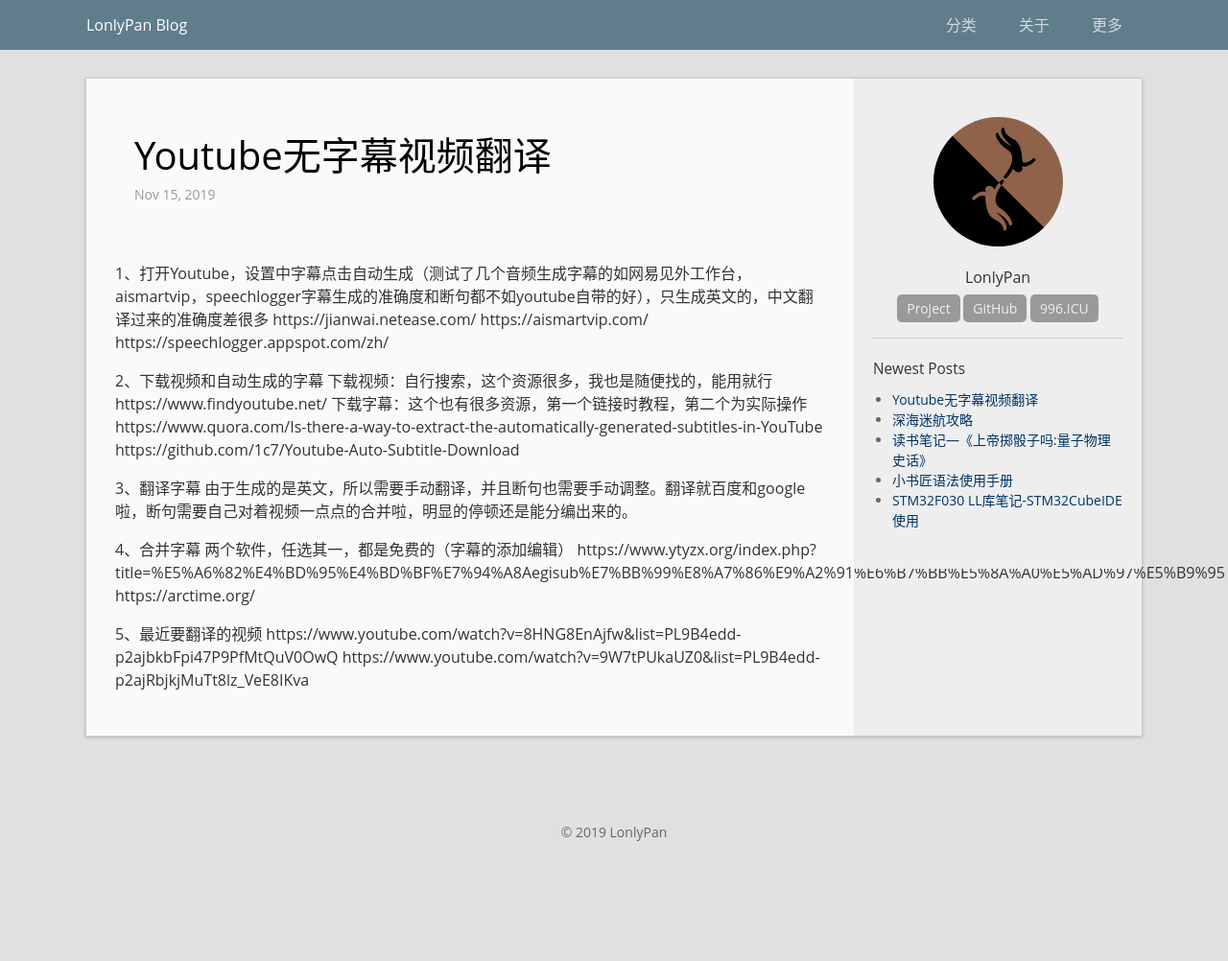
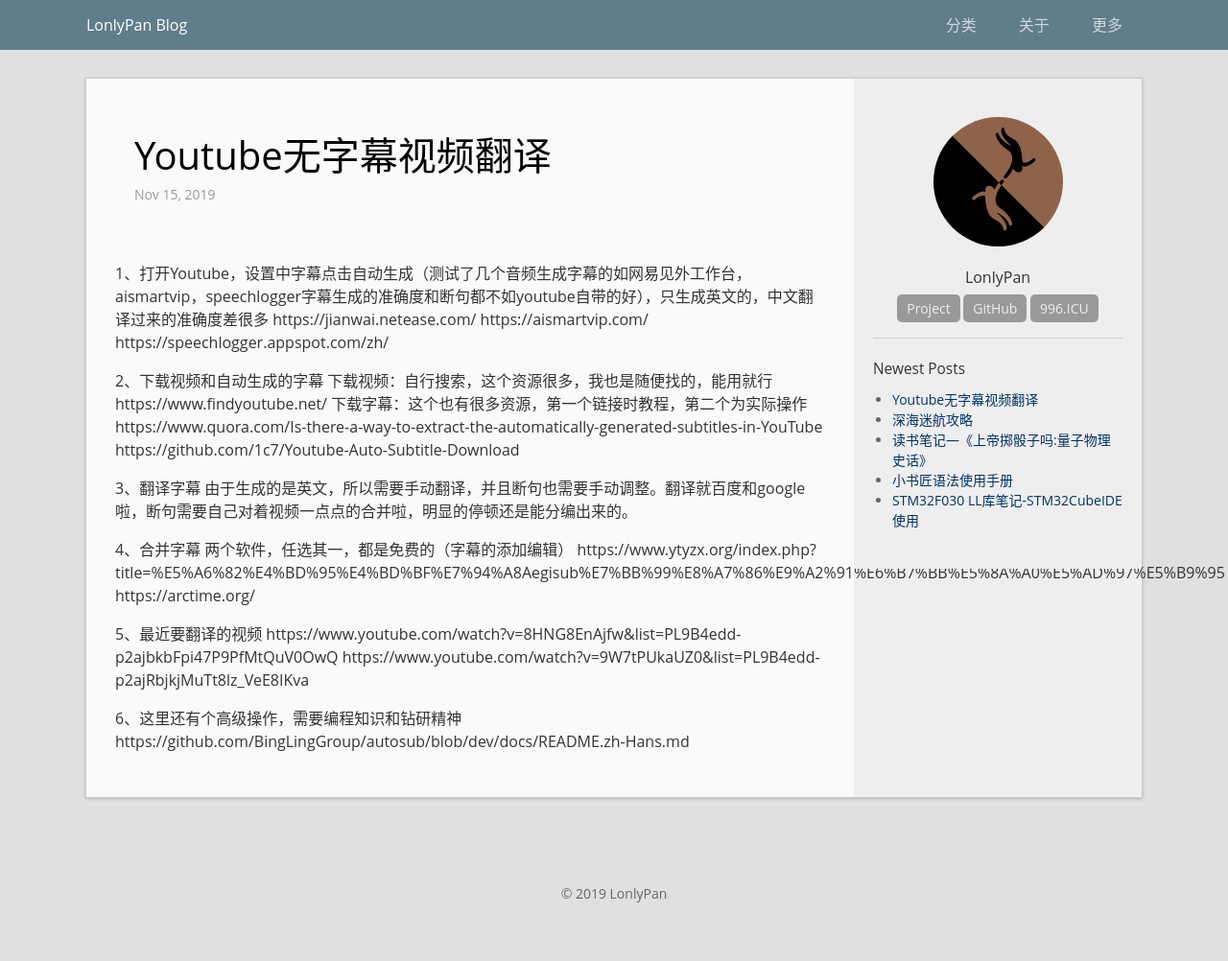
Before and after one commit to LonlyStack/LonlyPan.github.io, a Jekyll site: the page built from _posts/2019-11-15-Youtube无字幕视频翻译.md, in a window 1280 px wide. Shown: the whole page at 96% size. Built offline with Jekyll 4.4.1, drawn with Linux system fonts in a browser that asks for light colours; before the commit the page ends 938 px from its top, so only the background shows below that.

Commit message:
修改文件: _posts/2019-11-15-Youtube无字幕视频翻译.md

```diff
--- a/_posts/2019-11-15-Youtube无字幕视频翻译.md
+++ b/_posts/2019-11-15-Youtube无字幕视频翻译.md
@@ -28,3 +28,6 @@
 5、最近要翻译的视频
 https://www.youtube.com/watch?v=8HNG8EnAjfw&list=PL9B4edd-p2ajbkbFpi47P9PfMtQuV0OwQ
 https://www.youtube.com/watch?v=9W7tPUkaUZ0&list=PL9B4edd-p2ajRbjkjMuTt8lz_VeE8IKva
+
+6、这里还有个高级操作，需要编程知识和钻研精神
+https://github.com/BingLingGroup/autosub/blob/dev/docs/README.zh-Hans.md
```
